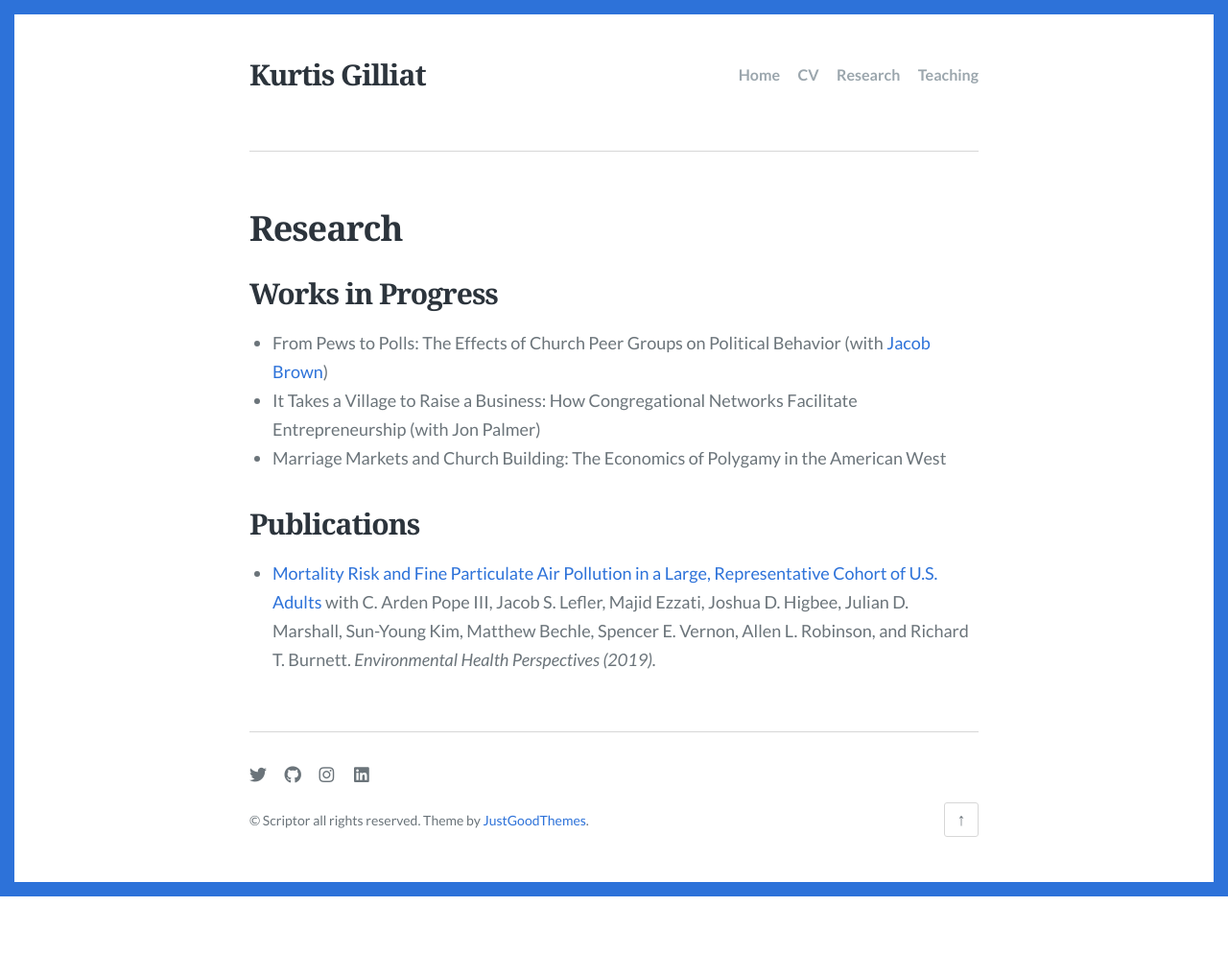
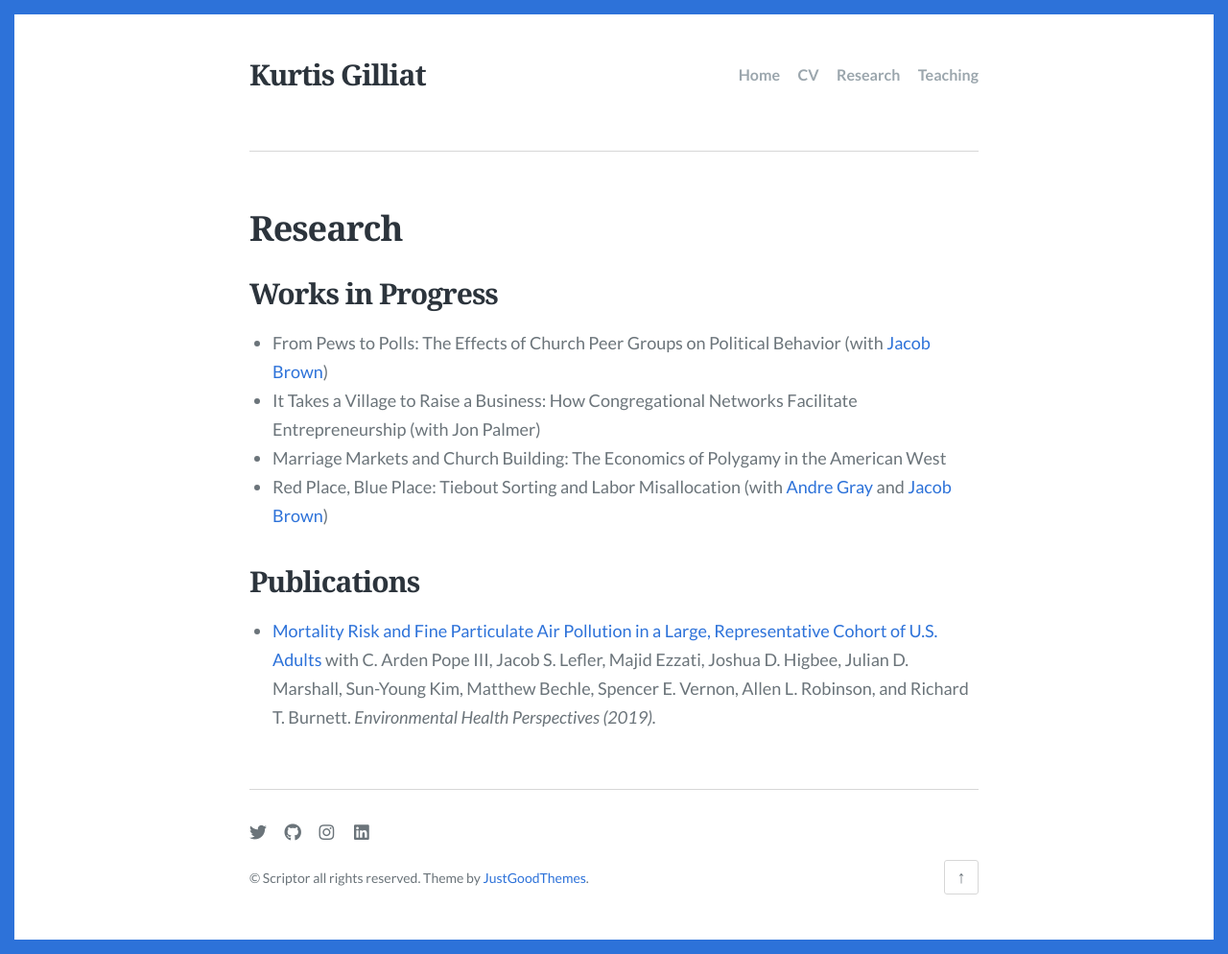
Before and after one commit to kgilliat/kgilliat.github.io, a Jekyll site: the page built from research.md, in a window 1280 px wide. Shown: the whole page at 96% size. Built offline with Jekyll 4.4.1, drawn with Linux system fonts in a browser that asks for light colours; some web fonts are replaced; before the commit the page ends 934 px from its top, so only the background shows below that.

Commit message:
Update research.md

```diff
--- a/research.md
+++ b/research.md
@@ -7,6 +7,7 @@ description: A tags page for Scriptor Jekyll theme
 + From Pews to Polls: The Effects of Church Peer Groups on Political Behavior (with [Jacob Brown](https://jacobrbrown.com))
 + It Takes a Village to Raise a Business: How Congregational Networks Facilitate Entrepreneurship (with Jon Palmer)
 + Marriage Markets and Church Building: The Economics of Polygamy in the American West
++ Red Place, Blue Place: Tiebout Sorting and Labor Misallocation (with [Andre Gray](https://andregra.github.io) and [Jacob Brown](https://jacobrbrown.com))
 
 ## Publications
 + [Mortality Risk and Fine Particulate Air Pollution in a Large, Representative Cohort of U.S. Adults](https://ehp.niehs.nih.gov/doi/full/10.1289/EHP4438) with C. Arden Pope III, Jacob S. Lefler, Majid Ezzati, Joshua D. Higbee, Julian D. Marshall, Sun-Young Kim, Matthew Bechle, Spencer E. Vernon, Allen L. Robinson, and Richard T. Burnett. *Environmental Health Perspectives (2019).*
```
